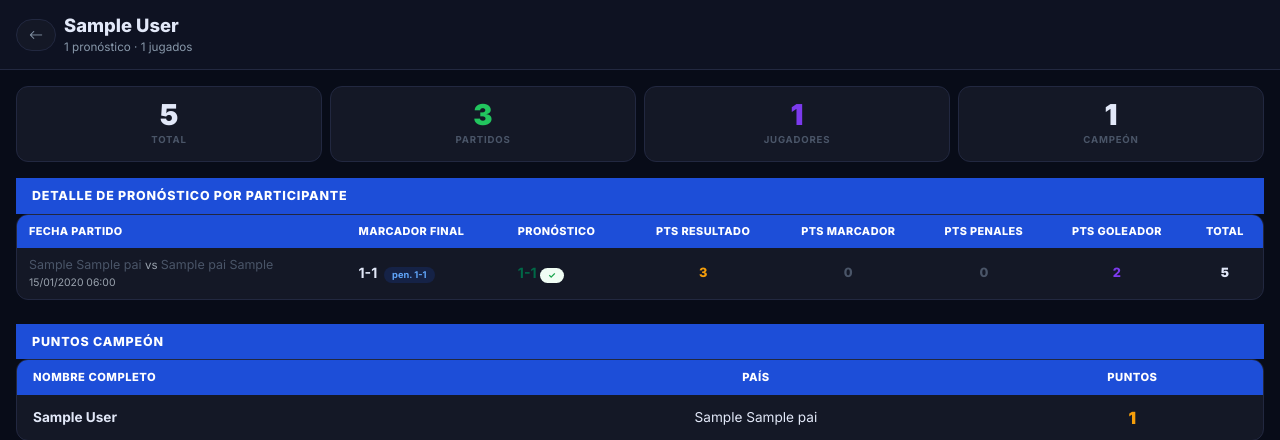
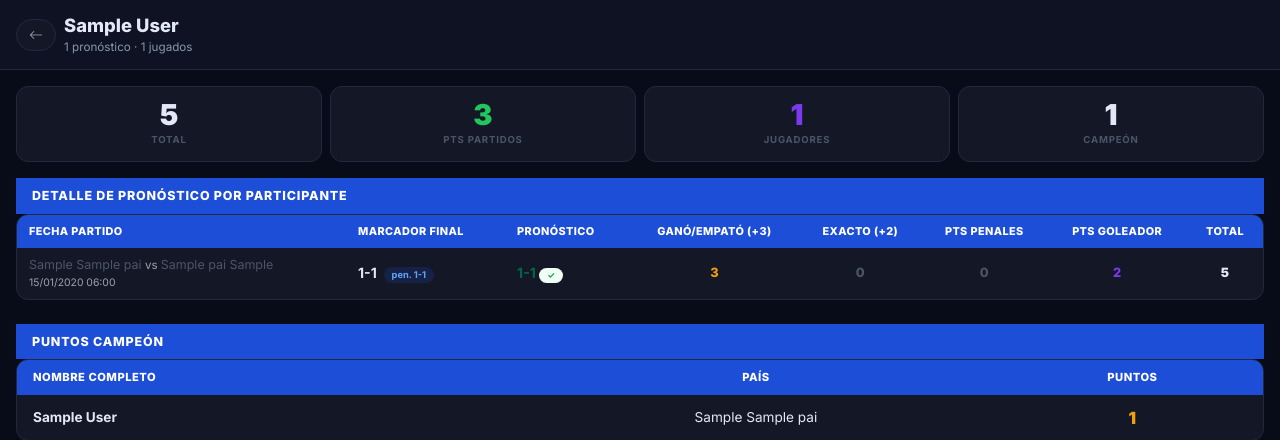
Before and after one commit to crismarbiker/mipolla, a Django app: a page that uses templates/polla/pronosticos_usuario.html in a window 1280 px wide. Shown: the part 57-497 px from the top of the page. Run offline with Django 5.2, Linux system fonts and the light colour scheme; a user stored in the database is signed in; tables that the repository leaves empty hold one stand-in row (values such as "Sample post"); grey boxes marked "Sample" are stand-in pictures.

Commit message:
Aclarar etiquetas en detalle de pronóstico por participante
- 'Partidos' → 'Pts Partidos' (evita confusión con nº de partidos)
- 'Pts Resultado' → 'Ganó/Empató (+3)' (explica qué es y cuánto vale)
- 'Pts Marcador' → 'Exacto (+2)' (explica qué es y cuánto vale)

Co-Authored-By: Claude Sonnet 4.6 <noreply@anthropic.com>

```diff
--- a/templates/polla/pronosticos_usuario.html
+++ b/templates/polla/pronosticos_usuario.html
@@ -26,7 +26,7 @@
   <div class="col-3">
     <div class="stat-card">
       <div class="stat-num text-green">{{ pts_pronosticos }}</div>
-      <div class="stat-lbl">Partidos</div>
+      <div class="stat-lbl">Pts Partidos</div>
     </div>
   </div>
   <div class="col-3">
@@ -53,8 +53,8 @@
           <th class="left">Fecha Partido</th>
           <th class="left">Marcador Final</th>
           <th class="left">Pronóstico</th>
-          <th>Pts Resultado</th>
-          <th>Pts Marcador</th>
+          <th>Ganó/Empató (+3)</th>
+          <th>Exacto (+2)</th>
           <th>Pts Penales</th>
           <th>Pts Goleador</th>
           <th>Total</th>
```
